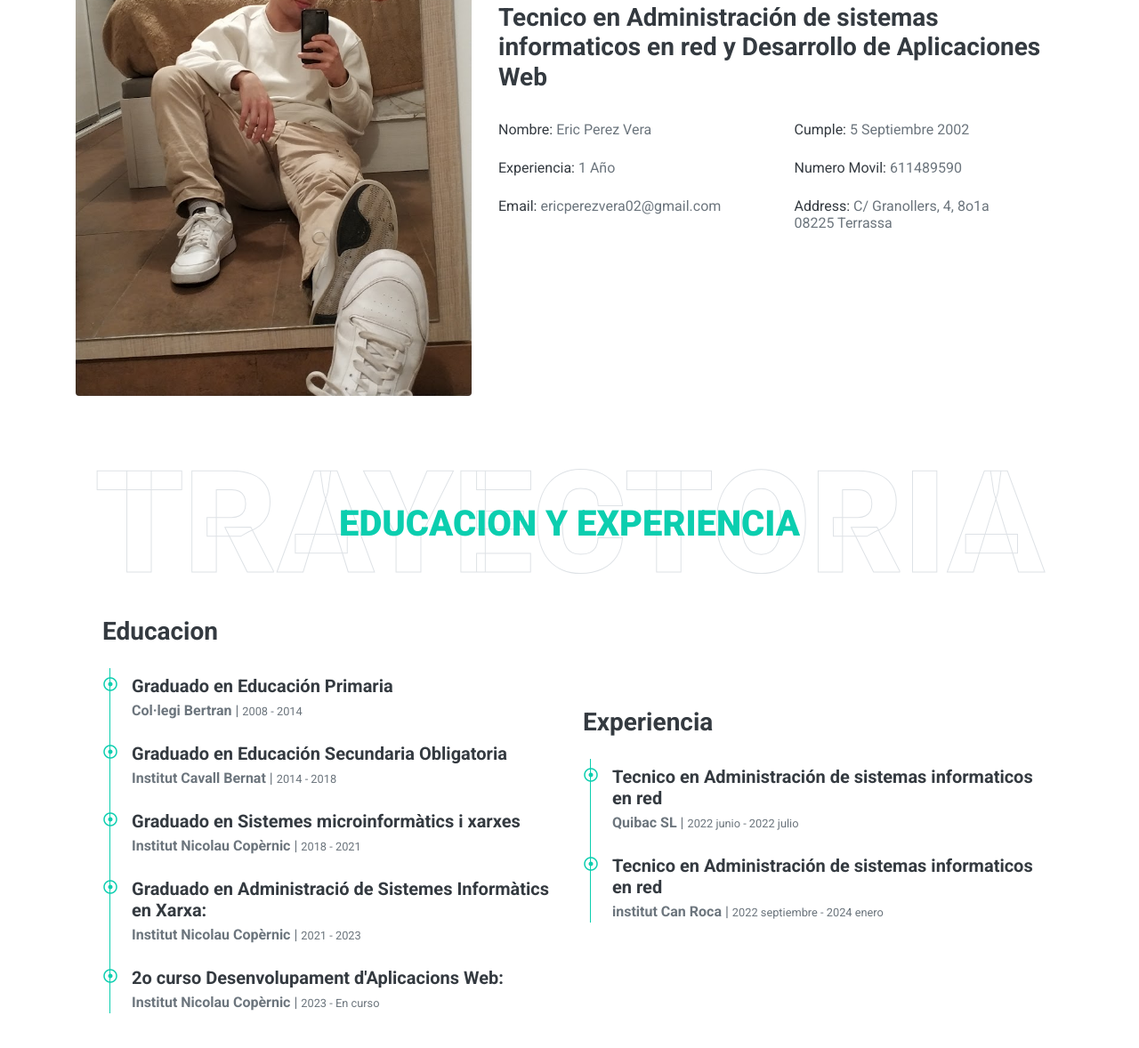
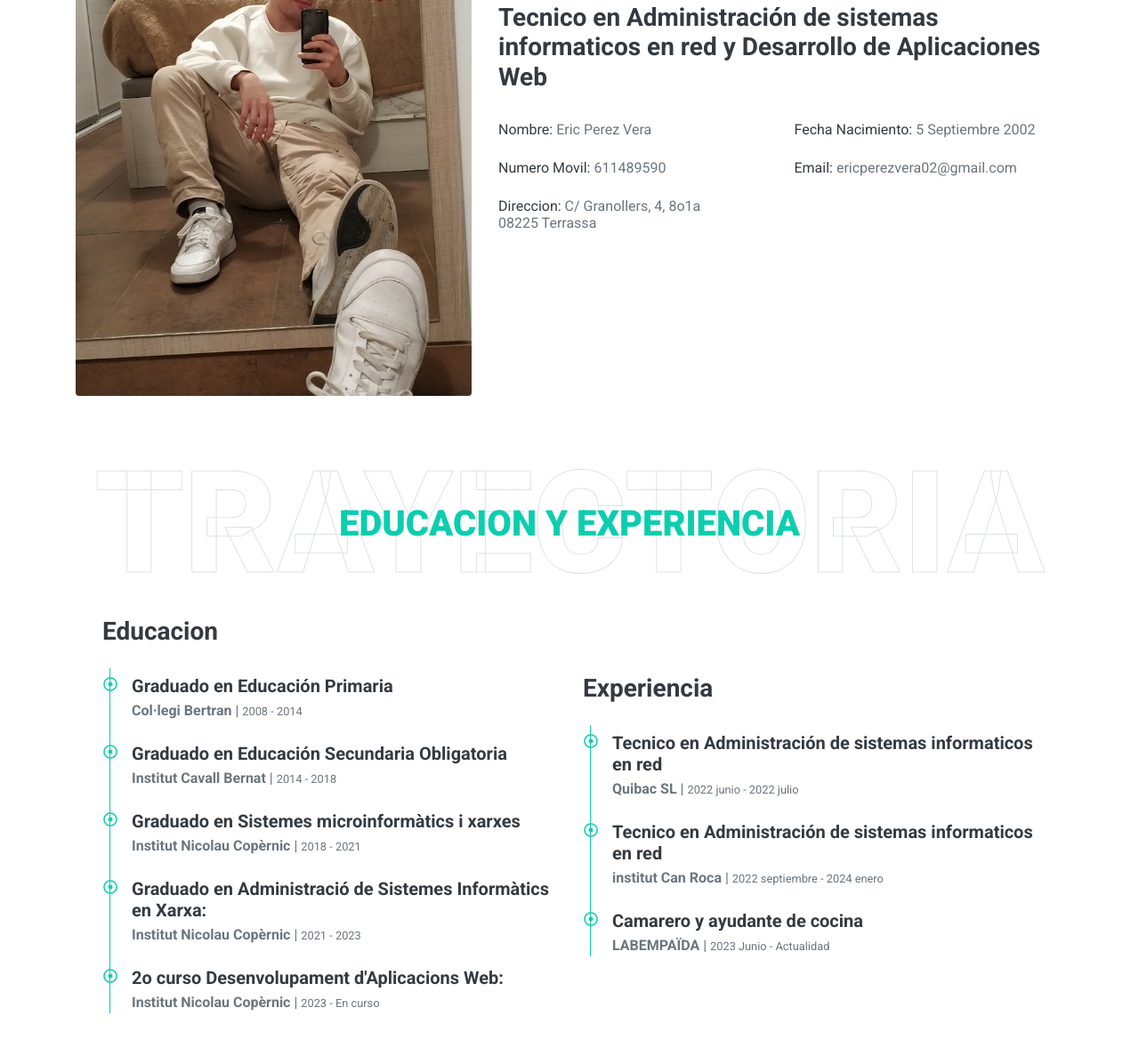
Before and after one commit to CIRE5902/ericperez.github.io, a plain HTML site: page index.html in a window 1280 px wide. Shown: the part 1246-2424 px from the top of the page at 89% size. Drawn offline with nearby package versions, Linux system fonts and the light colour scheme.

Commit message:
index actualizado

```diff
--- a/index.html
+++ b/index.html
@@ -111,11 +111,10 @@
                     <h3 class="mb-4">Tecnico en Administración de sistemas informaticos en red y Desarrollo de Aplicaciones Web</h3>
                     <div class="row mb-3">
                         <div class="col-sm-6 py-2"><h6>Nombre: <span class="text-secondary"> Eric Perez Vera</span></h6></div>
-                        <div class="col-sm-6 py-2"><h6>Cumple: <span class="text-secondary">5 Septiembre 2002</span></h6></div>
-                        <div class="col-sm-6 py-2"><h6>Experiencia: <span class="text-secondary">1 Año</span></h6></div>
+                        <div class="col-sm-6 py-2"><h6>Fecha Nacimiento: <span class="text-secondary">5 Septiembre 2002</span></h6></div>
                         <div class="col-sm-6 py-2"><h6>Numero Movil: <span class="text-secondary">611489590</span></h6></div>
                         <div class="col-sm-6 py-2"><h6>Email: <span class="text-secondary">ericperezvera02@gmail.com</span></h6></div>
-                        <div class="col-sm-6 py-2"><h6>Address: <span class="text-secondary">C/ Granollers, 4, 8o1a <br> 08225 Terrassa</span></h6></div>
+                        <div class="col-sm-6 py-2"><h6>Direccion: <span class="text-secondary">C/ Granollers, 4, 8o1a <br> 08225 Terrassa</span></h6></div>
             </div>
         </div>
     </div>
@@ -173,6 +172,12 @@
                             <i class="far fa-dot-circle text-primary position-absolute" style="top: 2px; left: -32px;"></i>
                             <h5 class="font-weight-bold mb-1">Tecnico en Administración de sistemas informaticos en red</h5>
                             <p class="mb-2"><strong>institut Can Roca</strong> | <small>2022 septiembre - 2024 enero</small></p>
+                            <p></p>
+                        </div>
+                        <div class="position-relative mb-4">
+                            <i class="far fa-dot-circle text-primary position-absolute" style="top: 2px; left: -32px;"></i>
+                            <h5 class="font-weight-bold mb-1">Camarero y ayudante de cocina</h5>
+                            <p class="mb-2"><strong>LABEMPAÏDA</strong> | <small>2023 Junio - Actualidad</small></p>
                             <p></p>
                         </div>
                     </div>
```
